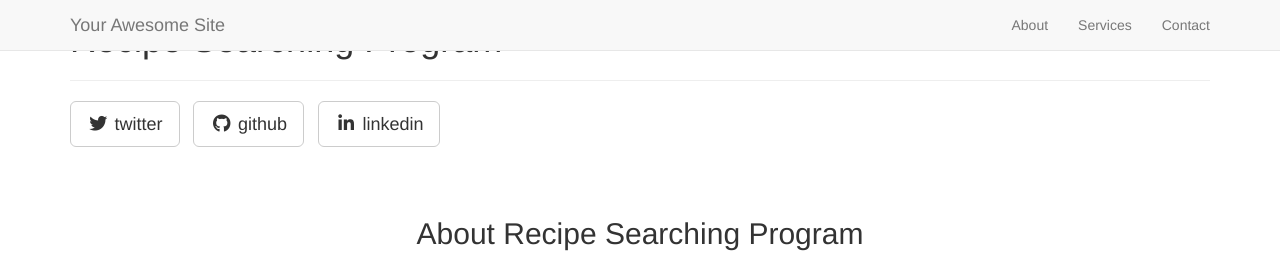
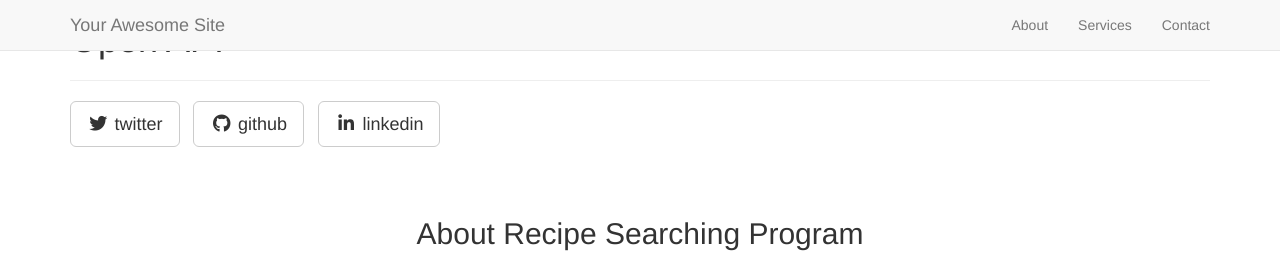
Before and after one commit to dbwjddldb96/dbwjddldb96.github.com, a Jekyll site: the page built from _posts/2016-05-22-smart-function (5).markdown, in a window 1280 px wide and 900 px high. Shown: the top 253 px of the window. Built offline with Jekyll 4.4.1, drawn with Linux system fonts in a browser that asks for light colours; nearby versions of some CDN libraries; library files that are not in the unit come from our copies; some of the changed text lies outside the part shown.

Commit message:
Update 2016-05-22-smart-function (5).markdown

```diff
--- a/_posts/2016-05-22-smart-function (5).markdown
+++ b/_posts/2016-05-22-smart-function (5).markdown
@@ -1,6 +1,6 @@
 ---
 layout: post
-title:  "Recipe Searching Program"
+title:  "Open API"
 categories: jekyll update
 img: art6.jpg
 ---
```
